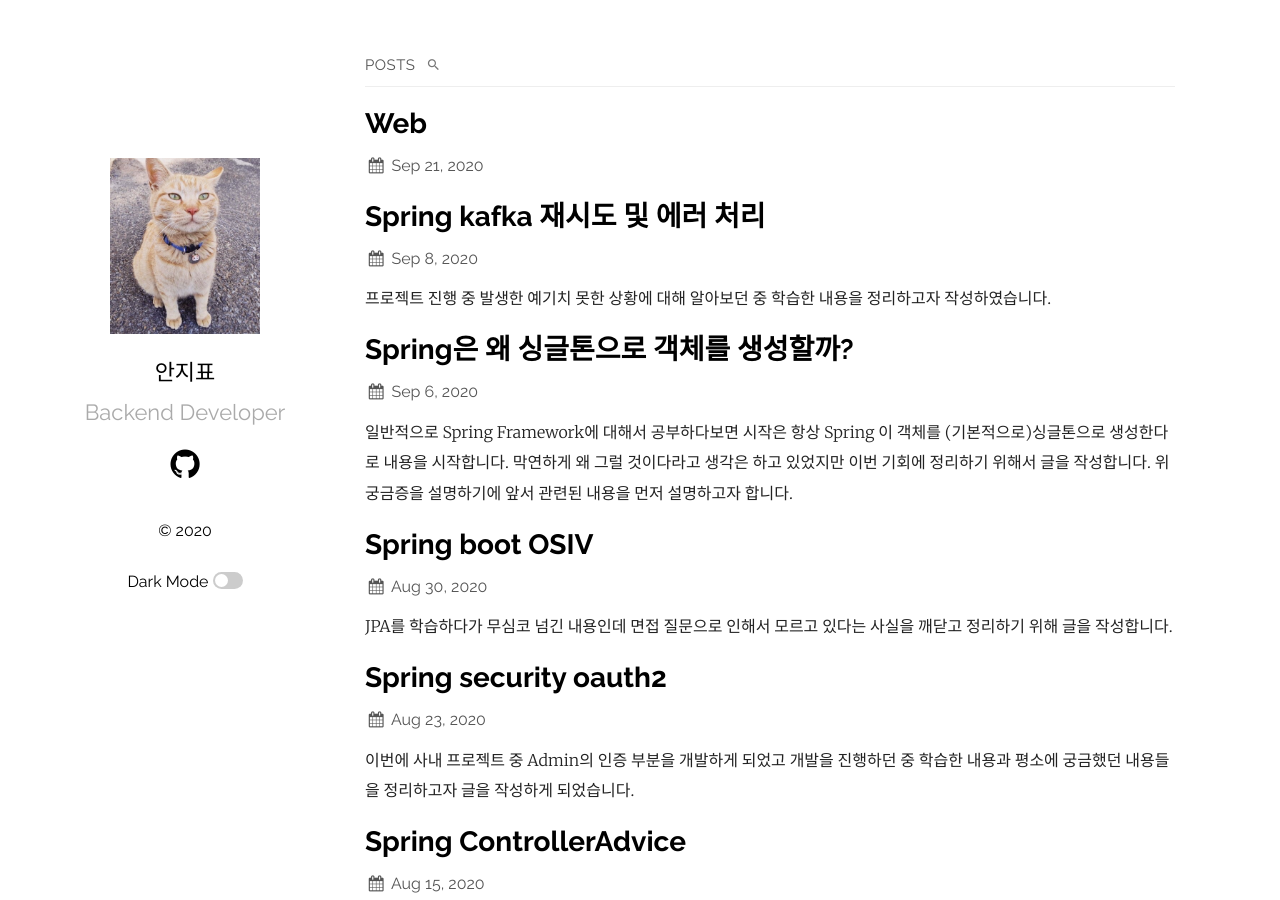
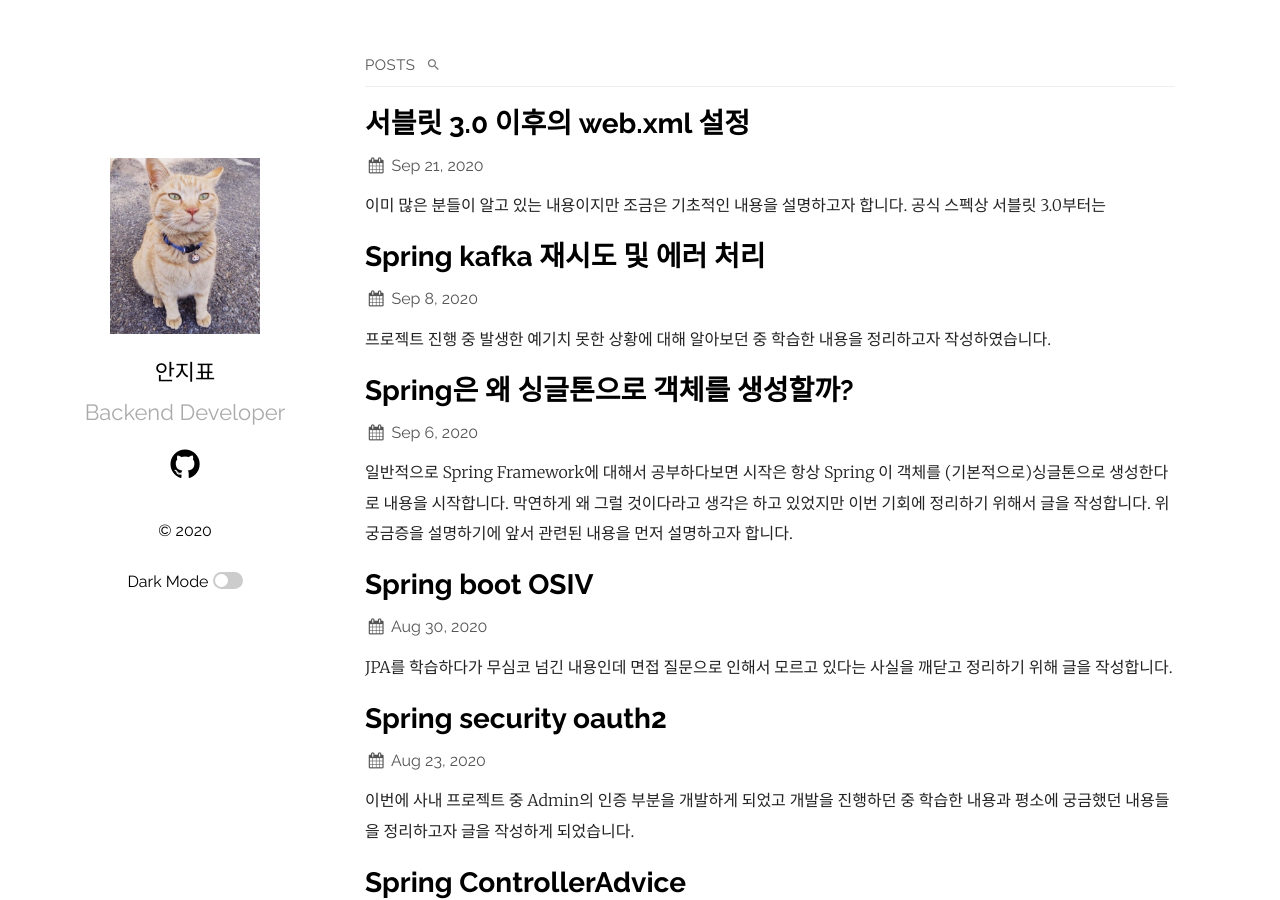
Before and after one commit to ppyong/ppyong.github.io, a Jekyll site: the page built from index.md, in a window 1280 px wide and 900 px high. Built offline with Jekyll 4.4.1, drawn with Linux system fonts in a browser that asks for light colours.

Commit message:
Update 2020-09-21-web.md

```diff
--- a/_posts/2020-09-21-web.md
+++ b/_posts/2020-09-21-web.md
@@ -1,4 +1,8 @@
-
+---
+layout: post
+title: 서블릿 3.0 이후의 web.xml 설정
+image: /img/hello_world.jpeg
+---
 
 이미 많은 분들이 알고 있는 내용이지만 조금은 기초적인 내용을 설명하고자 합니다. 공식 스펙상 서블릿 3.0부터는
 
```
